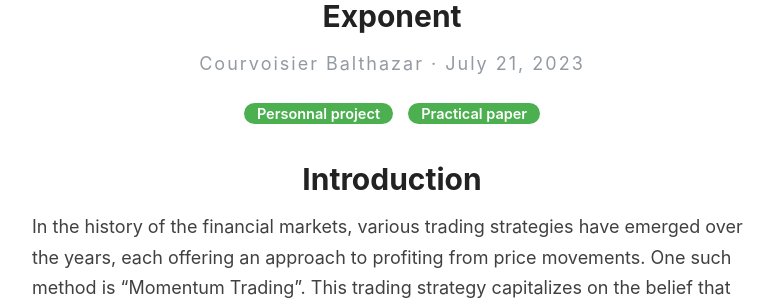
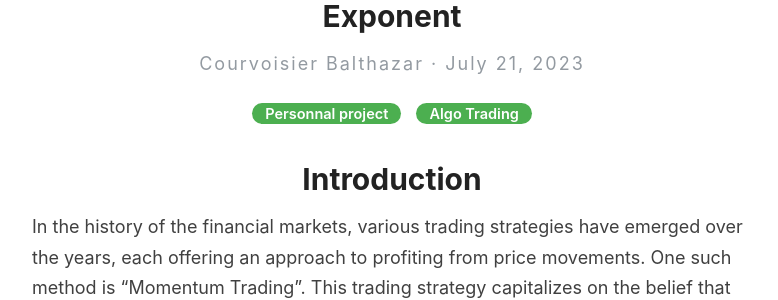
Before and after one commit to Zaltarba/blog, a Jekyll site: the page built from _posts/2023-07-21-HurstMomentum.md, in a window 1280 px wide and 900 px high. Shown: the part 322-622 px from the top of the window, without its empty margins (248-1026 px from the left). Built offline with Jekyll 4.4.1, drawn with Linux system fonts in a browser that asks for light colours; comment, search, counter and statistics services are not loaded.

Commit message:
Update 2023-07-21-HurstMomentum.md

```diff
--- a/_posts/2023-07-21-HurstMomentum.md
+++ b/_posts/2023-07-21-HurstMomentum.md
@@ -1,7 +1,7 @@
 ---
 layout: post
 title: Momentum Strategy enhanced with the Hurst Exponent
-categories: [Personnal project, Practical paper]
+categories: [Personnal project, Algo Trading]
 excerpt: This blog post is an humble attempt at implementing a momentum strategy using a lesser-known metric, the Hurst exponent
 image: /images/HurstMomentum.png
 ---
```
